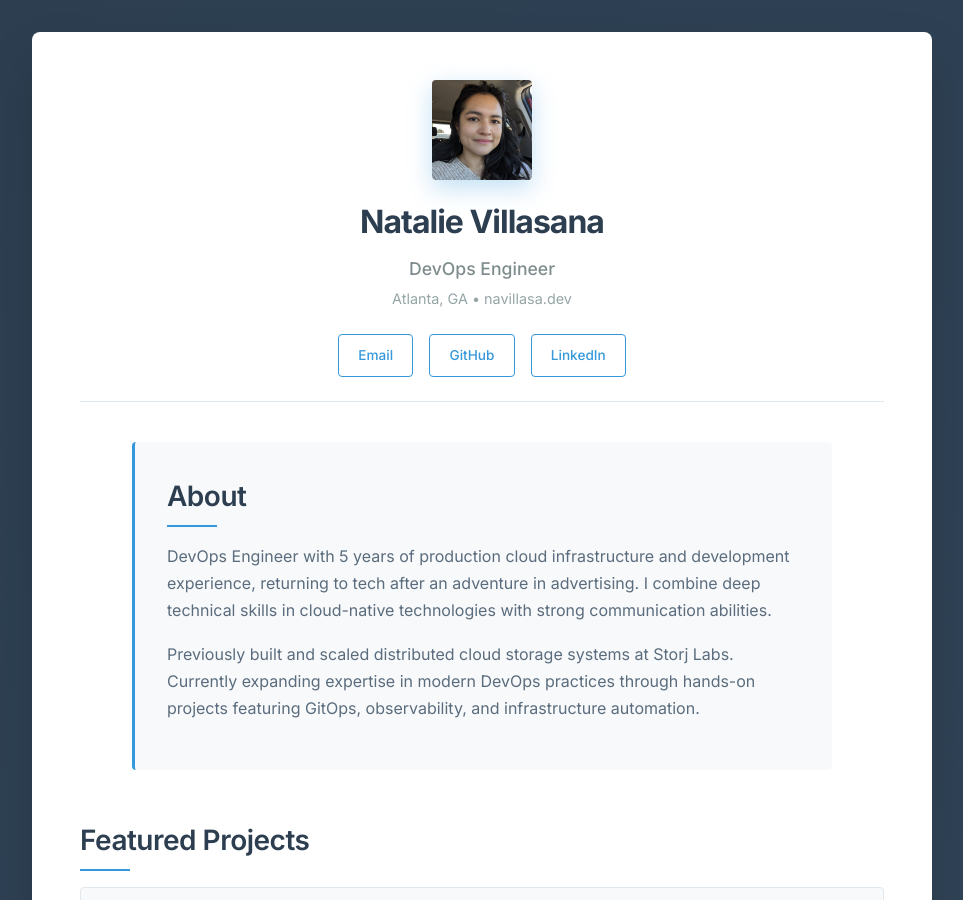
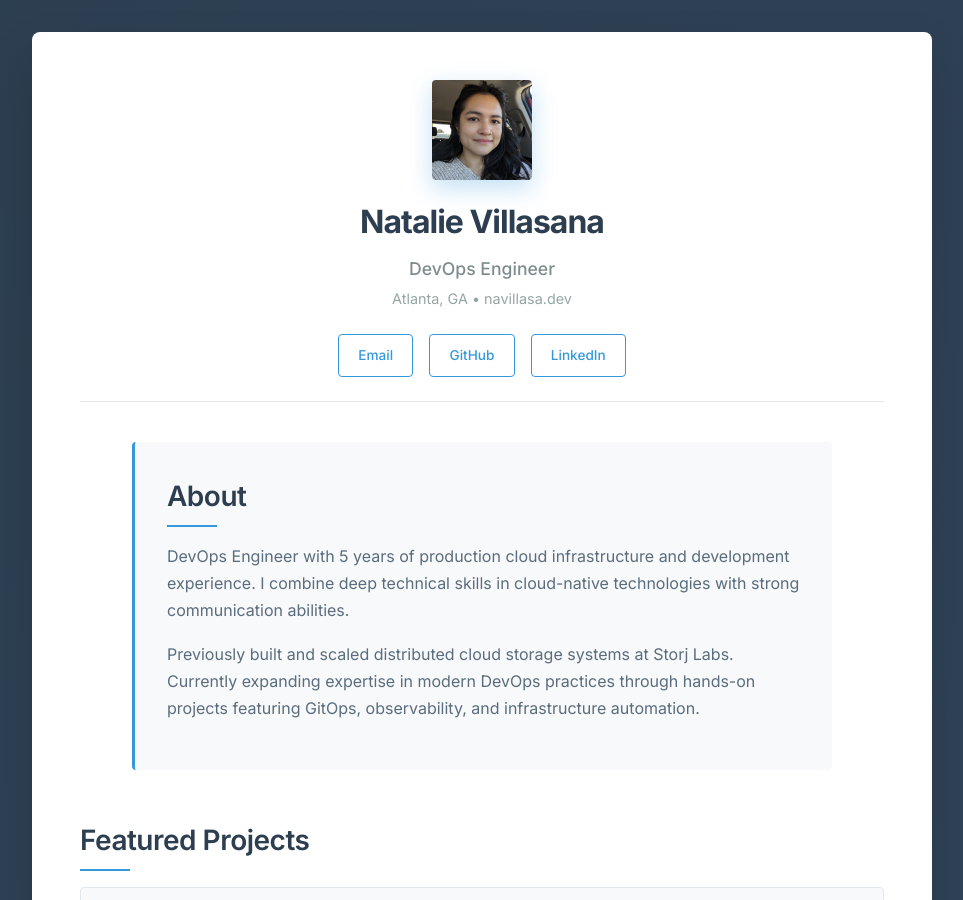
Before and after one commit to navillasa/navillasa.github.io, a Jekyll site: the page built from index.md, in a window 1280 px wide and 900 px high. Shown: the whole window, without its empty margins (158-1121 px from the left). Built offline with Jekyll 4.4.1, drawn with Linux system fonts in a browser that asks for light colours.

Commit message:
update bio

```diff
--- a/index.md
+++ b/index.md
@@ -30,7 +30,7 @@ title: "DevOps Engineer"
         <div class="about-container">
             <h2 class="section-title">About</h2>
             <div class="about-content">
-                <p>DevOps Engineer with 5 years of production cloud infrastructure and development experience, returning to tech after an adventure in advertising. I combine deep technical skills in cloud-native technologies with strong communication abilities.</p>
+                <p>DevOps Engineer with 5 years of production cloud infrastructure and development experience. I combine deep technical skills in cloud-native technologies with strong communication abilities.</p>
                 <p>Previously built and scaled distributed cloud storage systems at Storj Labs. Currently expanding expertise in modern DevOps practices through hands-on projects featuring GitOps, observability, and infrastructure automation.</p>
             </div>
         </div>
```
Also changed, not shown: 3 other files.
